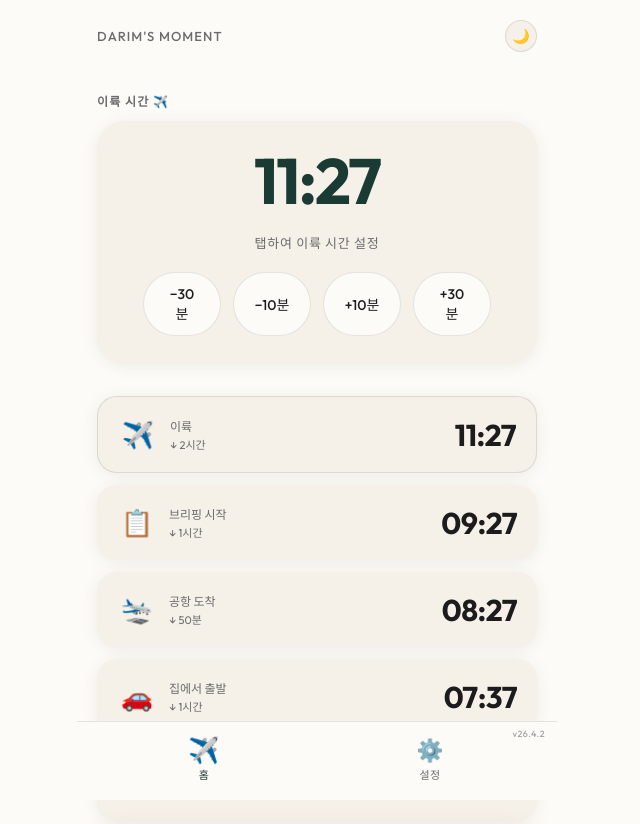
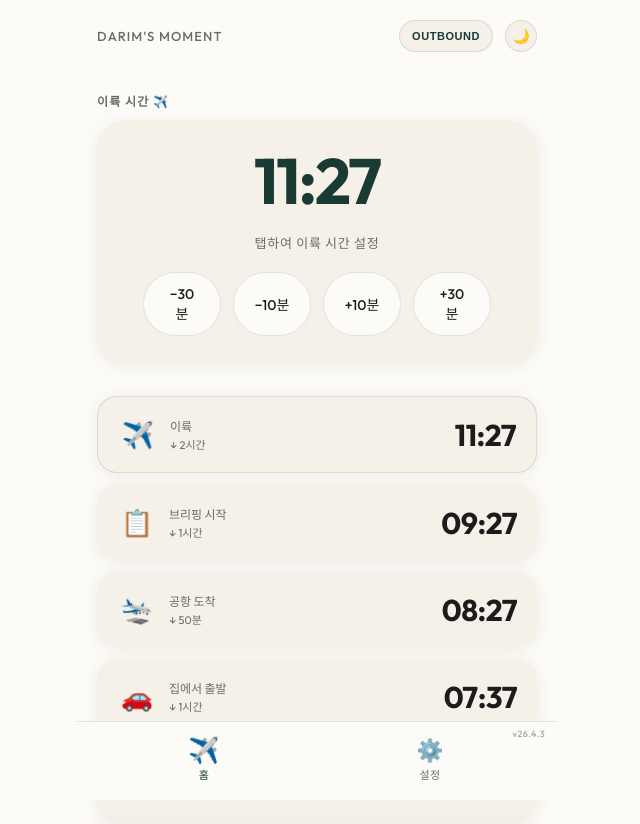
Before and after one commit to limjhily/darim-time-pwa, a website built with Vite: page index.html in a window 1280 px wide. Shown: the top 824 px of the page, without its empty margins (323-963 px from the left). Built offline with nearby package versions, Linux system fonts and the light colour scheme.

Commit message:
feat: add outbound/inbound toggle logic (v26.4.3)

```diff
--- a/src/main.js
+++ b/src/main.js
@@ -53,3 +53,32 @@ function updateThemeIcon(theme) {
   themeBtn.textContent = theme === 'dark' ? '☀️' : '🌙';
   themeBtn.setAttribute('title', theme === 'dark' ? '라이트 모드로 변경' : '다크 모드로 변경');
 }
+
+// === 비행 방향(OUTBOUND/INBOUND) 관리 ===
+const DIR_KEY = 'darimT_direction';
+const dirBtn = document.getElementById('directionToggleBtn');
+
+const savedDir = localStorage.getItem(DIR_KEY) || 'OUTBOUND';
+updateDirIcon(savedDir);
+
+if (dirBtn) {
+  dirBtn.addEventListener('click', () => {
+    const current = localStorage.getItem(DIR_KEY) || 'OUTBOUND';
+    const next = current === 'OUTBOUND' ? 'INBOUND' : 'OUTBOUND';
+    localStorage.setItem(DIR_KEY, next);
+    updateDirIcon(next);
+
+    // 타임라인 다시 그리기 (home.js의 로직 업데이트 유도)
+    import('./pages/home.js').then((module) => {
+      if (document.getElementById('timelineSection')) {
+        module.refreshTimeline?.() || window.location.reload();
+      }
+    });
+  });
+}
+
+function updateDirIcon(dir) {
+  if (dirBtn) {
+    dirBtn.textContent = dir;
+  }
+}
--- a/src/router.js
+++ b/src/router.js
@@ -14,7 +14,10 @@ export function createAppShell() {
   return `
     <header class="app-header">
       <h1>DaRim's Moment</h1>
-      <button class="theme-toggle-btn" id="themeToggleBtn" aria-label="다크 모드 변경" title="테마 변경">🌙</button>
+      <div class="header-actions">
+        <button class="text-toggle-btn" id="directionToggleBtn" aria-label="출발 방향 변경" title="비행 방향 변경">OUTBOUND</button>
+        <button class="theme-toggle-btn" id="themeToggleBtn" aria-label="다크 모드 변경" title="테마 변경">🌙</button>
+      </div>
     </header>
 
     <main class="page-content" id="pageContent"></main>
@@ -42,7 +45,7 @@ export function createAppShell() {
         <span class="tab-icon">⚙️</span>
         <span class="tab-label">설정</span>
       </button>
-      <div class="app-version">v26.4.2</div>
+      <div class="app-version">v26.4.3</div>
     </nav>
 
     <div class="toast" id="globalToast" role="status" aria-live="polite"></div>
--- a/src/style.css
+++ b/src/style.css
@@ -150,6 +150,33 @@ body {
   letter-spacing: 0.08em;
   text-transform: uppercase;
   color: var(--color-text-muted);
+}
+
+.header-actions {
+  display: flex;
+  align-items: center;
+  gap: var(--space-sm);
+}
+
+.text-toggle-btn {
+  background: var(--color-bg-card);
+  border: 1px solid var(--color-border);
+  border-radius: var(--radius-pill);
+  height: 32px;
+  padding: 0 12px;
+  display: flex;
+  align-items: center;
+  justify-content: center;
+  cursor: pointer;
+  font-size: 11px;
+  font-weight: 700;
+  color: var(--color-primary);
+  transition: all var(--transition);
+  letter-spacing: 0.05em;
+}
+
+.text-toggle-btn:active {
+  transform: scale(0.95);
 }
 
 .theme-toggle-btn {
--- a/src/utils/timeCalculator.js
+++ b/src/utils/timeCalculator.js
@@ -28,6 +28,8 @@ export function calculateTimeline(takeoffTime, durations) {
   const prepTime = subtractMinutes(departureTime, d.preparation);
   const wakeupTime = subtractMinutes(prepTime, d.wakeup);
 
+  const isINBOUND = localStorage.getItem('darimT_direction') === 'INBOUND';
+
   return [
     {
       id: 'takeoff',
@@ -55,8 +57,8 @@ export function calculateTimeline(takeoffTime, durations) {
     },
     {
       id: 'departure',
-      label: '집에서 출발',
-      emoji: '🚗',
+      label: isINBOUND ? '픽업' : '집에서 출발',
+      emoji: isINBOUND ? '🚌' : '🚗',
       time: departureTime,
       duration: d.preparation,
       isAlarm: false,
```
